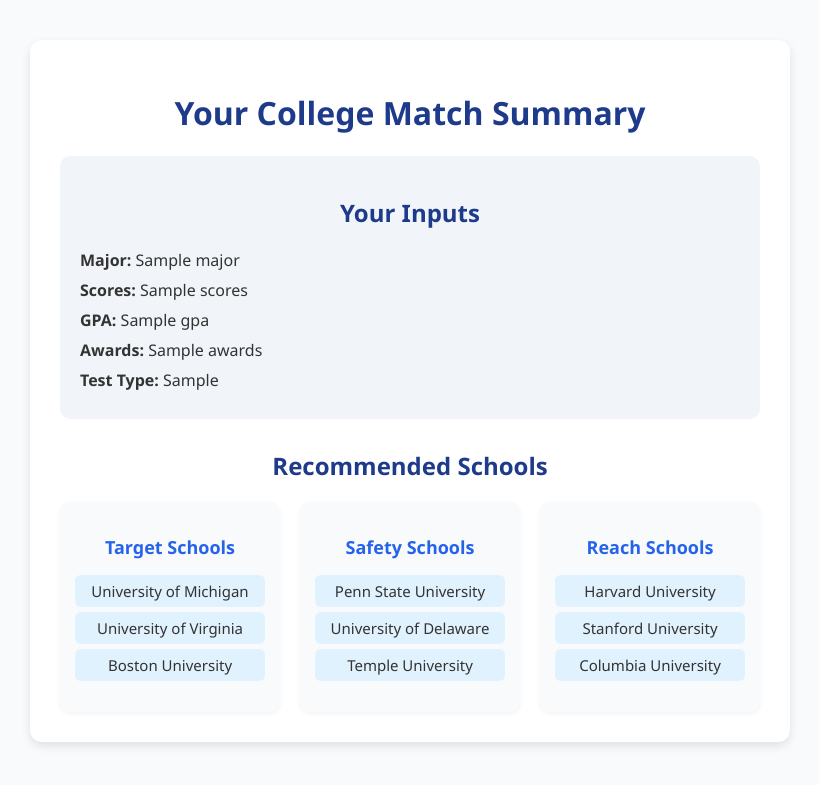
After one commit to hoaraeb720-commits/College-Course-Recommender, a Flask app: template templates/college_results.html in a window 1280 px wide. The commit adds this page. Shown: the top 785 px of the page, without its empty margins (230-1049 px from the left). Run offline with Flask 3, Linux system fonts and the light colour scheme; the template is opened without the code that fills it: most values are stand-ins (such as "Sample title", 1, 10 or a date in 2020).

Commit message:
save code for ben

```diff
--- a/inputs.csv
+++ /dev/null
@@ -1 +0,0 @@
-Intended Major, Test Scores, GPA, Achievements or Awards
--- a/main.py
+++ b/main.py
@@ -1,30 +1,29 @@
-import json
-from flask import Flask, render_template
+from flask import Flask, render_template, request
 
 app = Flask(__name__)
 
-@app.route("/")
+
+@app.route("/", methods=["GET", "POST"])
 def hello_world():
-    return render_template("home_page.html")
+    if request.method == "GET":
+        return render_template("home_page.html")
+
+    if request.method == "POST":
+        major = request.form.get("major")  # drop-down of valid majors
+        scores = request.form.get("scores")  # 400-1600
+        gpa = request.form.get("gpa")  # 0-4.0
+        awards = request.form.get("awards")  # optional
+        which_test = request.form.get("test_scores")
+
+        return render_template(
+            "college_results.html",
+            major=major,
+            scores=scores,
+            gpa=gpa,
+            awards=awards,
+            which_test=which_test
+        )
 
 
-@app.route("/inputs")
-def inputs():
-    with open("inputs.json", "r") as f:
-        data = json.loads(f.read())
-    return data
-
-if __name__ == '__main__':
-    app.run(debug=True)
-
-
-
-
-'''
-@app.route("/animals")
-def hello_world():
-    return ["dogs", "cats", "birds"]
-
-if __name__ == '__main__':
-    app.run(debug=True)
-'''
+if __name__ == "__main__":
+    app.run(port=8000, debug=True)
--- /dev/null
+++ b/requirements.txt
@@ -0,0 +1,3 @@
+jupyter
+pandas
+flask
--- /dev/null
+++ b/templates/college_results.html
@@ -0,0 +1,123 @@
+<!DOCTYPE html>
+<html lang="en">
+
+<head>
+    <meta charset="UTF-8">
+    <title>College Match Results</title>
+    <style>
+        body {
+            font-family: 'Segoe UI', Tahoma, Geneva, Verdana, sans-serif;
+            background-color: #f9fafb;
+            color: #333;
+            margin: 40px;
+        }
+
+        .container {
+            max-width: 700px;
+            margin: auto;
+            background: #fff;
+            border-radius: 12px;
+            box-shadow: 0 4px 10px rgba(0, 0, 0, 0.1);
+            padding: 30px;
+        }
+
+        h1,
+        h2 {
+            text-align: center;
+            color: #1e3a8a;
+        }
+
+        .inputs {
+            background-color: #f1f5f9;
+            border-radius: 10px;
+            padding: 20px;
+            margin-bottom: 30px;
+        }
+
+        .inputs p {
+            margin: 8px 0;
+            font-size: 16px;
+        }
+
+        .schools {
+            display: grid;
+            grid-template-columns: repeat(auto-fit, minmax(200px, 1fr));
+            gap: 20px;
+        }
+
+        .card {
+            background-color: #f8fafc;
+            border-radius: 10px;
+            box-shadow: 0 2px 5px rgba(0, 0, 0, 0.05);
+            padding: 15px;
+        }
+
+        .card h3 {
+            color: #2563eb;
+            font-size: 18px;
+            margin-bottom: 10px;
+            text-align: center;
+        }
+
+        .card ul {
+            list-style: none;
+            padding: 0;
+        }
+
+        .card li {
+            background-color: #e0f2fe;
+            margin: 5px 0;
+            padding: 6px 10px;
+            border-radius: 6px;
+            font-size: 15px;
+            text-align: center;
+        }
+    </style>
+</head>
+
+<body>
+    <div class="container">
+        <h1>Your College Match Summary</h1>
+
+        <div class="inputs">
+            <h2>Your Inputs</h2>
+            <p><strong>Major:</strong> {{ major }}</p>
+            <p><strong>Scores:</strong> {{ scores }}</p>
+            <p><strong>GPA:</strong> {{ gpa }}</p>
+            <p><strong>Awards:</strong> {{ awards }}</p>
+            <p><strong>Test Type:</strong> {{which_test}}</p>
+        </div>
+
+        <h2>Recommended Schools</h2>
+        <div class="schools">
+            <div class="card">
+                <h3>Target Schools</h3>
+                <ul>
+                    <li>University of Michigan</li>
+                    <li>University of Virginia</li>
+                    <li>Boston University</li>
+                </ul>
+            </div>
+
+            <div class="card">
+                <h3>Safety Schools</h3>
+                <ul>
+                    <li>Penn State University</li>
+                    <li>University of Delaware</li>
+                    <li>Temple University</li>
+                </ul>
+            </div>
+
+            <div class="card">
+                <h3>Reach Schools</h3>
+                <ul>
+                    <li>Harvard University</li>
+                    <li>Stanford University</li>
+                    <li>Columbia University</li>
+                </ul>
+            </div>
+        </div>
+    </div>
+</body>
+
+</html>
--- a/test.py
+++ /dev/null
@@ -1,3 +0,0 @@
-import pandas as pd
-df = pd.read_csv("https://waf.cs.illinois.edu/discovery/course-catalog.csv")
-df.to_csv("illinois_dataset.csv",index = False)
```
Also changed, not shown: forms.py (added, +8 -0 lines), index.html (deleted, +0 -41 lines), indexproject.html (deleted, +0 -113 lines), inputs.json (+36 -6 lines), templates/home_page.html (+40 -183 lines), 3 other files.
